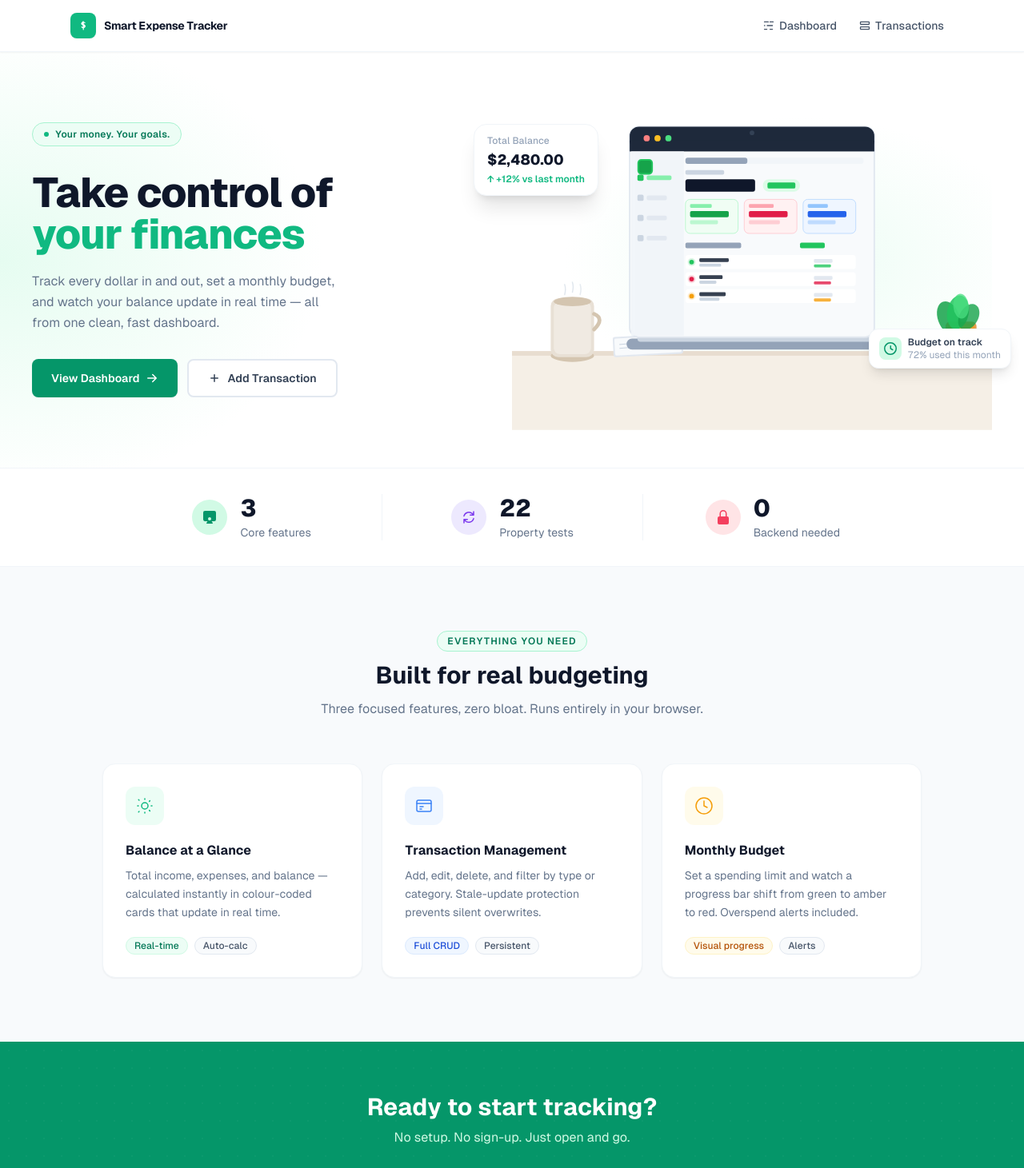
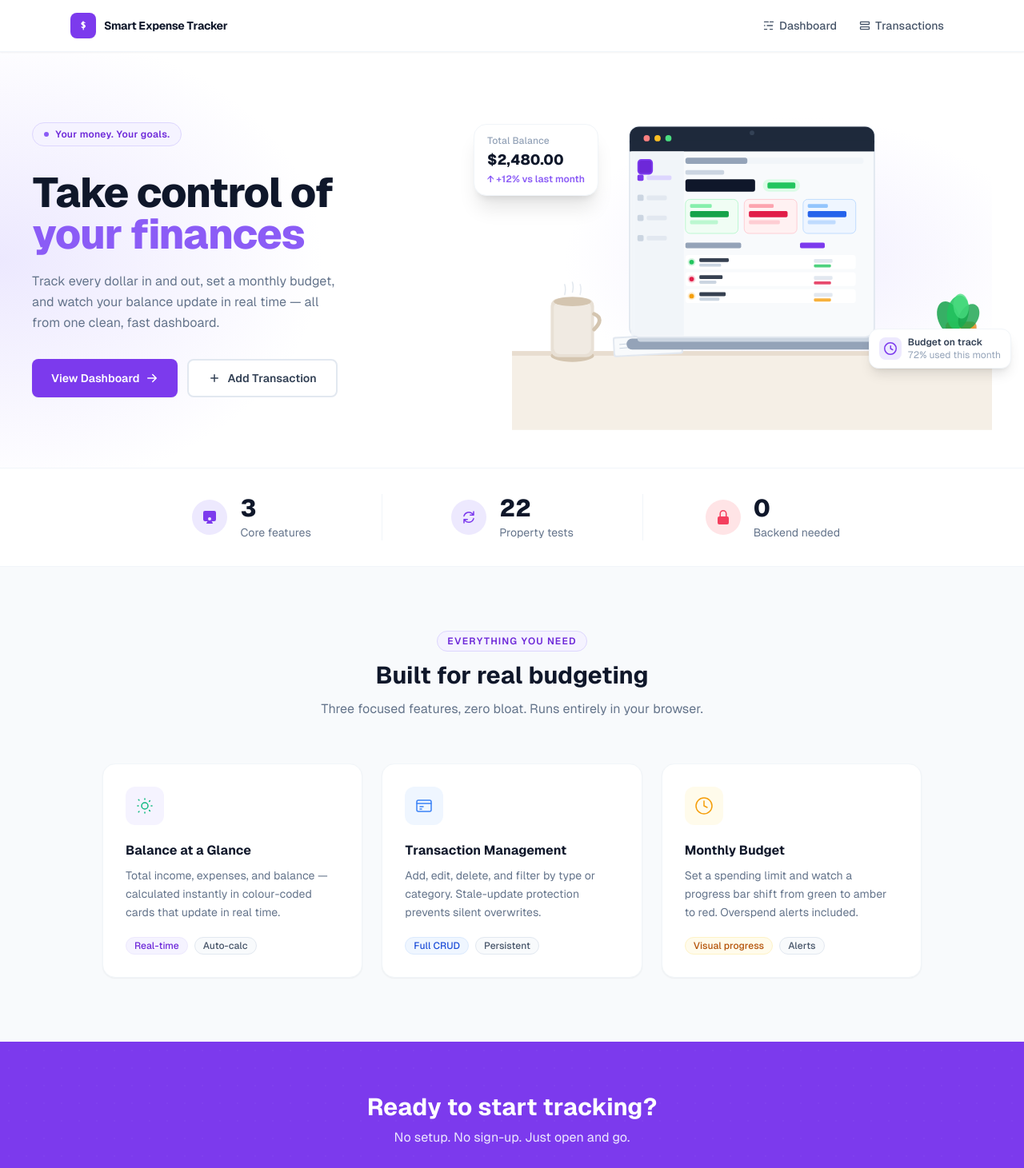
Before and after one commit to subiksha29-07/my-kiro-project, a Next.js app: page / in a window 1280 px wide. Shown: the top 1461 px of the page at 80% size. Built offline with nearby package versions, Linux system fonts and the light colour scheme.

Commit message:
feat: complete Smart Expense Tracker and Kiro lessons

```diff
--- a/app/dashboard/page.tsx
+++ b/app/dashboard/page.tsx
@@ -122,7 +122,7 @@ export default function DashboardPage() {
             <div className="space-y-2">
               <Link
                 href="/transactions"
-                className="flex items-center justify-between w-full px-4 py-3 rounded-xl bg-indigo-50 hover:bg-indigo-100 text-indigo-700 text-sm font-medium transition-colors focus:outline-none focus-visible:ring-2 focus-visible:ring-indigo-500"
+                className="flex items-center justify-between w-full px-4 py-3 rounded-xl bg-violet-50 hover:bg-violet-100 text-violet-700 text-sm font-medium transition-colors focus:outline-none focus-visible:ring-2 focus-visible:ring-violet-500"
               >
                 <span className="flex items-center gap-2">
                   <svg viewBox="0 0 16 16" fill="currentColor" className="w-4 h-4">
@@ -136,7 +136,7 @@ export default function DashboardPage() {
               </Link>
               <Link
                 href="/transactions"
-                className="flex items-center justify-between w-full px-4 py-3 rounded-xl bg-slate-50 hover:bg-slate-100 text-slate-700 text-sm font-medium transition-colors focus:outline-none focus-visible:ring-2 focus-visible:ring-indigo-500"
+                className="flex items-center justify-between w-full px-4 py-3 rounded-xl bg-slate-50 hover:bg-slate-100 text-slate-700 text-sm font-medium transition-colors focus:outline-none focus-visible:ring-2 focus-visible:ring-violet-500"
               >
                 <span className="flex items-center gap-2">
                   <svg viewBox="0 0 16 16" fill="currentColor" className="w-4 h-4">
--- a/app/layout.tsx
+++ b/app/layout.tsx
@@ -31,15 +31,15 @@ export default function RootLayout({
             {/* Brand */}
             <Link
               href="/"
-              className="flex items-center gap-2.5 group focus:outline-none focus-visible:ring-2 focus-visible:ring-emerald-500 rounded-lg"
+              className="flex items-center gap-2.5 group focus:outline-none focus-visible:ring-2 focus-visible:ring-violet-500 rounded-lg"
             >
-              <div className="flex h-8 w-8 items-center justify-center rounded-lg bg-emerald-500 shadow-sm group-hover:bg-emerald-600 transition-colors">
+              <div className="flex h-8 w-8 items-center justify-center rounded-lg bg-violet-600 shadow-sm group-hover:bg-violet-700 transition-colors">
                 <svg viewBox="0 0 20 20" fill="white" className="w-4 h-4" aria-hidden>
                   <path d="M10.75 10.818v2.614A3.13 3.13 0 0 0 11.888 13c.255-.414.384-.833.384-1.253 0-.41-.123-.827-.368-1.249a3.96 3.96 0 0 0-1.154-.68ZM8.5 12.89c.347.51.886.903 1.619 1.18V12.11c-.34.14-.64.34-.894.59-.473.46-.725.948-.725 1.19Z" />
                   <path fillRule="evenodd" d="M9.25 3.5a.75.75 0 0 1 1.5 0V4c1.147.113 2.19.667 2.888 1.538l-1.21.907A2.28 2.28 0 0 0 11 5.625V7.87a4.97 4.97 0 0 1 1.816 1.1c.59.552.934 1.207.934 1.902 0 .697-.345 1.352-.934 1.903A4.97 4.97 0 0 1 11 13.876v2.374a.75.75 0 0 1-1.5 0v-2.264c-1.188-.256-2.14-.9-2.725-1.806l1.222-.88c.378.528.955.905 1.503 1.065v-2.385a4.97 4.97 0 0 1-1.816-1.1C7.095 8.33 6.75 7.675 6.75 6.98c0-.697.345-1.352.934-1.903A4.97 4.97 0 0 1 9.25 3.876V3.5Z" clipRule="evenodd" />
                 </svg>
               </div>
-              <span className="font-bold text-slate-900 text-sm tracking-tight group-hover:text-emerald-600 transition-colors">
+              <span className="font-bold text-slate-900 text-sm tracking-tight group-hover:text-violet-600 transition-colors">
                 Smart Expense Tracker
               </span>
             </Link>
@@ -48,7 +48,7 @@ export default function RootLayout({
             <nav className="flex items-center gap-1" aria-label="Main navigation">
               <Link
                 href="/dashboard"
-                className="flex items-center gap-1.5 px-3 py-2 rounded-lg text-sm font-medium text-slate-600 hover:text-emerald-600 hover:bg-emerald-50 transition-colors focus:outline-none focus-visible:ring-2 focus-visible:ring-emerald-500"
+                className="flex items-center gap-1.5 px-3 py-2 rounded-lg text-sm font-medium text-slate-600 hover:text-violet-600 hover:bg-violet-50 transition-colors focus:outline-none focus-visible:ring-2 focus-visible:ring-violet-500"
               >
                 <svg viewBox="0 0 16 16" fill="currentColor" className="w-3.5 h-3.5" aria-hidden>
                   <path d="M1 2.75A.75.75 0 0 1 1.75 2h5.5a.75.75 0 0 1 0 1.5h-5.5A.75.75 0 0 1 1 2.75Zm8 0a.75.75 0 0 1 .75-.75h4.5a.75.75 0 0 1 0 1.5h-4.5A.75.75 0 0 1 9 2.75ZM1 8a.75.75 0 0 1 .75-.75h.5a.75.75 0 0 1 0 1.5h-.5A.75.75 0 0 1 1 8Zm4 0a.75.75 0 0 1 .75-.75h7.5a.75.75 0 0 1 0 1.5h-7.5A.75.75 0 0 1 5 8Zm-4 5.25a.75.75 0 0 1 .75-.75h3.5a.75.75 0 0 1 0 1.5h-3.5a.75.75 0 0 1-.75-.75Zm8 0a.75.75 0 0 1 .75-.75h3.5a.75.75 0 0 1 0 1.5h-3.5a.75.75 0 0 1-.75-.75Z" />
@@ -57,7 +57,7 @@ export default function RootLayout({
               </Link>
               <Link
                 href="/transactions"
-                className="flex items-center gap-1.5 px-3 py-2 rounded-lg text-sm font-medium text-slate-600 hover:text-emerald-600 hover:bg-emerald-50 transition-colors focus:outline-none focus-visible:ring-2 focus-visible:ring-emerald-500"
+                className="flex items-center gap-1.5 px-3 py-2 rounded-lg text-sm font-medium text-slate-600 hover:text-violet-600 hover:bg-violet-50 transition-colors focus:outline-none focus-visible:ring-2 focus-visible:ring-violet-500"
               >
                 <svg viewBox="0 0 16 16" fill="currentColor" className="w-3.5 h-3.5" aria-hidden>
                   <path fillRule="evenodd" d="M1 3.5A1.5 1.5 0 0 1 2.5 2h11A1.5 1.5 0 0 1 15 3.5v2A1.5 1.5 0 0 1 13.5 7h-11A1.5 1.5 0 0 1 1 5.5v-2Zm1.5 0v2h11v-2h-11ZM1 10.5A1.5 1.5 0 0 1 2.5 9h11a1.5 1.5 0 0 1 1.5 1.5v2a1.5 1.5 0 0 1-1.5 1.5h-11A1.5 1.5 0 0 1 1 12.5v-2Zm1.5 0v2h11v-2h-11Z" clipRule="evenodd" />
--- a/app/page.tsx
+++ b/app/page.tsx
@@ -14,7 +14,7 @@ export default function LandingPage() {
           className="pointer-events-none absolute left-0 top-0 h-full w-1/2"
           style={{
             background:
-              'radial-gradient(ellipse 90% 80% at 0% 50%, rgba(209,250,229,0.55) 0%, rgba(255,255,255,0) 70%)',
+              'radial-gradient(ellipse 90% 80% at 0% 50%, rgba(221,214,254,0.55) 0%, rgba(255,255,255,0) 70%)',
           }}
           aria-hidden
         />
@@ -25,8 +25,8 @@ export default function LandingPage() {
             {/* ── LEFT: copy ── */}
             <div className="flex flex-col items-start py-0 lg:py-16 lg:pr-10 z-10">
               {/* Badge */}
-              <div className="inline-flex items-center gap-2 rounded-full border border-emerald-200 bg-emerald-50 px-3.5 py-1.5 text-xs font-semibold text-emerald-700 mb-8 tracking-wide">
-                <span className="h-1.5 w-1.5 rounded-full bg-emerald-500" aria-hidden />
+              <div className="inline-flex items-center gap-2 rounded-full border border-violet-200 bg-violet-50 px-3.5 py-1.5 text-xs font-semibold text-violet-700 mb-8 tracking-wide">
+                <span className="h-1.5 w-1.5 rounded-full bg-violet-500" aria-hidden />
                 Your money. Your goals.
               </div>
 
@@ -34,7 +34,7 @@ export default function LandingPage() {
               <h1 className="text-4xl sm:text-5xl lg:text-[3.25rem] font-extrabold text-slate-900 leading-[1.1] tracking-tight">
                 Take control of
                 <br />
-                <span className="text-emerald-500">your finances</span>
+                <span className="text-violet-500">your finances</span>
               </h1>
 
               {/* Sub-copy */}
@@ -48,7 +48,7 @@ export default function LandingPage() {
               <div className="mt-8 flex flex-col sm:flex-row gap-3">
                 <Link
                   href="/dashboard"
-                  className="inline-flex items-center justify-center gap-2 rounded-lg bg-emerald-600 px-6 py-3 text-sm font-semibold text-white shadow-sm hover:bg-emerald-700 transition-colors focus:outline-none focus-visible:ring-2 focus-visible:ring-emerald-500 focus-visible:ring-offset-2"
+                  className="inline-flex items-center justify-center gap-2 rounded-lg bg-violet-600 px-6 py-3 text-sm font-semibold text-white shadow-sm hover:bg-violet-700 transition-colors focus:outline-none focus-visible:ring-2 focus-visible:ring-violet-500 focus-visible:ring-offset-2"
                 >
                   View Dashboard
                   <svg viewBox="0 0 16 16" fill="currentColor" className="w-4 h-4" aria-hidden>
@@ -57,7 +57,7 @@ export default function LandingPage() {
                 </Link>
                 <Link
                   href="/transactions"
-                  className="inline-flex items-center justify-center gap-2 rounded-lg border-2 border-slate-200 bg-white px-6 py-3 text-sm font-semibold text-slate-700 hover:border-emerald-300 hover:text-emerald-700 transition-colors focus:outline-none focus-visible:ring-2 focus-visible:ring-emerald-500 focus-visible:ring-offset-2"
+                  className="inline-flex items-center justify-center gap-2 rounded-lg border-2 border-slate-200 bg-white px-6 py-3 text-sm font-semibold text-slate-700 hover:border-violet-300 hover:text-violet-700 transition-colors focus:outline-none focus-visible:ring-2 focus-visible:ring-violet-500 focus-visible:ring-offset-2"
                 >
                   <svg viewBox="0 0 16 16" fill="currentColor" className="w-4 h-4" aria-hidden>
                     <path d="M8.75 3.75a.75.75 0 0 0-1.5 0v3.5h-3.5a.75.75 0 0 0 0 1.5h3.5v3.5a.75.75 0 0 0 1.5 0v-3.5h3.5a.75.75 0 0 0 0-1.5h-3.5v-3.5Z" />
@@ -74,7 +74,7 @@ export default function LandingPage() {
                 className="pointer-events-none absolute inset-0"
                 style={{
                   background:
-                    'radial-gradient(ellipse 70% 60% at 60% 50%, rgba(209,250,229,0.4) 0%, transparent 70%)',
+                    'radial-gradient(ellipse 70% 60% at 60% 50%, rgba(221,214,254,0.4) 0%, transparent 70%)',
                 }}
                 aria-hidden
               />
@@ -144,13 +144,13 @@ export default function LandingPage() {
                   {/* Sidebar */}
                   <rect x="154" y="80" width="68" height="238" fill="#F1F5F9"/>
                   {/* sidebar logo */}
-                  <rect x="162" y="90" width="20" height="20" rx="5" fill="#22C55E"/>
-                  <rect x="164" y="92" width="16" height="16" rx="3" fill="#16A34A"/>
+                  <rect x="162" y="90" width="20" height="20" rx="5" fill="#7C3AED"/>
+                  <rect x="164" y="92" width="16" height="16" rx="3" fill="#6D28D9"/>
                   {/* sidebar nav items */}
                   {[110, 136, 162, 188].map((y, i) => (
                     <g key={y}>
-                      <rect x="162" y={y} width="8" height="8" rx="2" fill={i === 0 ? '#22C55E' : '#CBD5E1'}/>
-                      <rect x="174" y={y + 1} width={i === 0 ? 32 : 26} height="6" rx="2" fill={i === 0 ? '#86EFAC' : '#E2E8F0'}/>
+                      <rect x="162" y={y} width="8" height="8" rx="2" fill={i === 0 ? '#7C3AED' : '#CBD5E1'}/>
+                      <rect x="174" y={y + 1} width={i === 0 ? 32 : 26} height="6" rx="2" fill={i === 0 ? '#DDD6FE' : '#E2E8F0'}/>
                     </g>
                   ))}
 
@@ -184,7 +184,7 @@ export default function LandingPage() {
 
                   {/* ── Recent Transactions label ── */}
                   <rect x="224" y="198" width="72" height="7" rx="2" fill="#94A3B8"/>
-                  <rect x="372" y="198" width="32" height="7" rx="2" fill="#22C55E"/>
+                  <rect x="372" y="198" width="32" height="7" rx="2" fill="#7C3AED"/>
 
                   {/* Transaction rows */}
                   {[
@@ -211,13 +211,13 @@ export default function LandingPage() {
                 <div className="absolute top-[10%] left-[-8%] hidden lg:flex flex-col bg-white rounded-2xl shadow-xl border border-slate-100 px-4 py-3 min-w-[130px]">
                   <span className="text-xs text-slate-400 font-medium">Total Balance</span>
                   <span className="text-lg font-extrabold text-slate-900 mt-0.5">$2,480.00</span>
-                  <span className="text-xs text-emerald-500 font-semibold mt-0.5">↑ +12% vs last month</span>
+                  <span className="text-xs text-violet-500 font-semibold mt-0.5">↑ +12% vs last month</span>
                 </div>
 
                 {/* Floating badge — savings */}
                 <div className="absolute bottom-[18%] right-[-4%] hidden lg:flex items-center gap-2 bg-white rounded-xl shadow-lg border border-slate-100 px-3 py-2">
-                  <div className="w-7 h-7 rounded-lg bg-emerald-100 flex items-center justify-center shrink-0">
-                    <svg viewBox="0 0 16 16" fill="currentColor" className="w-4 h-4 text-emerald-600" aria-hidden>
+                  <div className="w-7 h-7 rounded-lg bg-violet-100 flex items-center justify-center shrink-0">
+                    <svg viewBox="0 0 16 16" fill="currentColor" className="w-4 h-4 text-violet-600" aria-hidden>
                       <path fillRule="evenodd" d="M8 1.5a6.5 6.5 0 1 0 0 13 6.5 6.5 0 0 0 0-13ZM0 8a8 8 0 1 1 16 0A8 8 0 0 1 0 8Zm9-3.25a.75.75 0 0 0-1.5 0V8c0 .27.144.518.378.651l2.5 1.5a.75.75 0 1 0 .744-1.302L9 7.596V4.75Z" clipRule="evenodd"/>
                     </svg>
                   </div>
@@ -243,9 +243,9 @@ export default function LandingPage() {
               {
                 value: '3',
                 label: 'Core features',
-                bg: 'bg-emerald-100',
+                bg: 'bg-violet-100',
                 icon: (
-                  <svg viewBox="0 0 20 20" fill="currentColor" className="w-5 h-5 text-emerald-600" aria-hidden>
+                  <svg viewBox="0 0 20 20" fill="currentColor" className="w-5 h-5 text-violet-600" aria-hidden>
                     <path fillRule="evenodd" d="M2 4.25A2.25 2.25 0 0 1 4.25 2h11.5A2.25 2.25 0 0 1 18 4.25v8.5A2.25 2.25 0 0 1 15.75 15h-3.105a3.501 3.501 0 0 0 1.1 1.677A.75.75 0 0 1 13.26 18H6.74a.75.75 0 0 1-.484-1.323A3.501 3.501 0 0 0 7.355 15H4.25A2.25 2.25 0 0 1 2 12.75v-8.5ZM10 14a2 2 0 1 0 0-4 2 2 0 0 0 0 4Z" clipRule="evenodd"/>
                   </svg>
                 ),
@@ -291,7 +291,7 @@ export default function LandingPage() {
       <section className="bg-slate-50 py-20 px-6" aria-label="Features">
         <div className="mx-auto max-w-5xl">
           <div className="text-center mb-14">
-            <span className="inline-block rounded-full bg-emerald-50 border border-emerald-200 px-3 py-1 text-xs font-semibold text-emerald-700 uppercase tracking-widest mb-3">
+            <span className="inline-block rounded-full bg-violet-50 border border-violet-200 px-3 py-1 text-xs font-semibold text-violet-700 uppercase tracking-widest mb-3">
               Everything you need
             </span>
             <h2 className="text-3xl font-bold text-slate-900">Built for real budgeting</h2>
@@ -306,9 +306,9 @@ export default function LandingPage() {
                 title: 'Balance at a Glance',
                 desc: 'Total income, expenses, and balance — calculated instantly in colour-coded cards that update in real time.',
                 tags: ['Real-time', 'Auto-calc'],
-                tagColors: ['bg-emerald-50 text-emerald-700 border-emerald-100', 'bg-slate-50 text-slate-600 border-slate-200'],
-                iconBg: 'bg-emerald-50',
-                hoverBorder: 'hover:border-emerald-200',
+                tagColors: ['bg-violet-50 text-violet-700 border-violet-100', 'bg-slate-50 text-slate-600 border-slate-200'],
+                iconBg: 'bg-violet-50',
+                hoverBorder: 'hover:border-violet-200',
                 icon: (
                   <svg viewBox="0 0 24 24" fill="none" className="w-6 h-6" aria-hidden>
                     <path d="M12 3v1m0 16v1M4.22 4.22l.707.707m12.727 12.727.707.707M3 12h1m16 0h1M4.22 19.78l.707-.707m12.727-12.727.707-.707" stroke="#10b981" strokeWidth="1.5" strokeLinecap="round"/>
@@ -365,14 +365,14 @@ export default function LandingPage() {
       {/* ════════════════════════════════════════════════════════════
           CTA
       ════════════════════════════════════════════════════════════ */}
-      <section className="relative bg-emerald-600 py-16 px-6 text-center text-white overflow-hidden" aria-label="Call to action">
+      <section className="relative bg-violet-600 py-16 px-6 text-center text-white overflow-hidden" aria-label="Call to action">
         <div className="pointer-events-none absolute inset-0 opacity-[0.08]" style={{ backgroundImage: 'radial-gradient(circle, rgba(255,255,255,0.4) 1px, transparent 1px)', backgroundSize: '22px 22px' }} aria-hidden/>
         <div className="relative mx-auto max-w-xl">
           <h2 className="text-2xl sm:text-3xl font-bold">Ready to start tracking?</h2>
-          <p className="mt-2 text-emerald-100 text-sm sm:text-base">No setup. No sign-up. Just open and go.</p>
+          <p className="mt-2 text-violet-100 text-sm sm:text-base">No setup. No sign-up. Just open and go.</p>
           <Link
             href="/dashboard"
-            className="mt-7 inline-flex items-center gap-2 rounded-xl bg-white px-8 py-3.5 text-sm font-bold text-emerald-700 shadow hover:bg-emerald-50 transition-all focus:outline-none focus-visible:ring-2 focus-visible:ring-white focus-visible:ring-offset-2 focus-visible:ring-offset-emerald-600"
+            className="mt-7 inline-flex items-center gap-2 rounded-xl bg-white px-8 py-3.5 text-sm font-bold text-violet-700 shadow hover:bg-violet-50 transition-all focus:outline-none focus-visible:ring-2 focus-visible:ring-white focus-visible:ring-offset-2 focus-visible:ring-offset-violet-600"
           >
             Open Dashboard
             <svg viewBox="0 0 16 16" fill="currentColor" className="w-4 h-4" aria-hidden>
@@ -388,7 +388,7 @@ export default function LandingPage() {
       <footer className="bg-slate-900 py-8 px-6">
         <div className="mx-auto max-w-5xl flex flex-col sm:flex-row items-center justify-between gap-4">
           <div className="flex items-center gap-2.5">
-            <div className="flex h-7 w-7 items-center justify-center rounded-lg bg-emerald-500">
+            <div className="flex h-7 w-7 items-center justify-center rounded-lg bg-violet-600">
               <svg viewBox="0 0 20 20" fill="white" className="w-4 h-4" aria-hidden>
                 <path d="M10.75 10.818v2.614A3.13 3.13 0 0 0 11.888 13c.255-.414.384-.833.384-1.253 0-.41-.123-.827-.368-1.249a3.96 3.96 0 0 0-1.154-.68ZM8.5 12.89c.347.51.886.903 1.619 1.18V12.11c-.34.14-.64.34-.894.59-.473.46-.725.948-.725 1.19Z"/>
                 <path fillRule="evenodd" d="M9.25 3.5a.75.75 0 0 1 1.5 0V4c1.147.113 2.19.667 2.888 1.538l-1.21.907A2.28 2.28 0 0 0 11 5.625V7.87a4.97 4.97 0 0 1 1.816 1.1c.59.552.934 1.207.934 1.902 0 .697-.345 1.352-.934 1.903A4.97 4.97 0 0 1 11 13.876v2.374a.75.75 0 0 1-1.5 0v-2.264c-1.188-.256-2.14-.9-2.725-1.806l1.222-.88c.378.528.955.905 1.503 1.065v-2.385a4.97 4.97 0 0 1-1.816-1.1C7.095 8.33 6.75 7.675 6.75 6.98c0-.697.345-1.352.934-1.903A4.97 4.97 0 0 1 9.25 3.876V3.5Z" clipRule="evenodd"/>
```
Also changed, not shown: app/transactions/page.tsx (+5 -5 lines).
